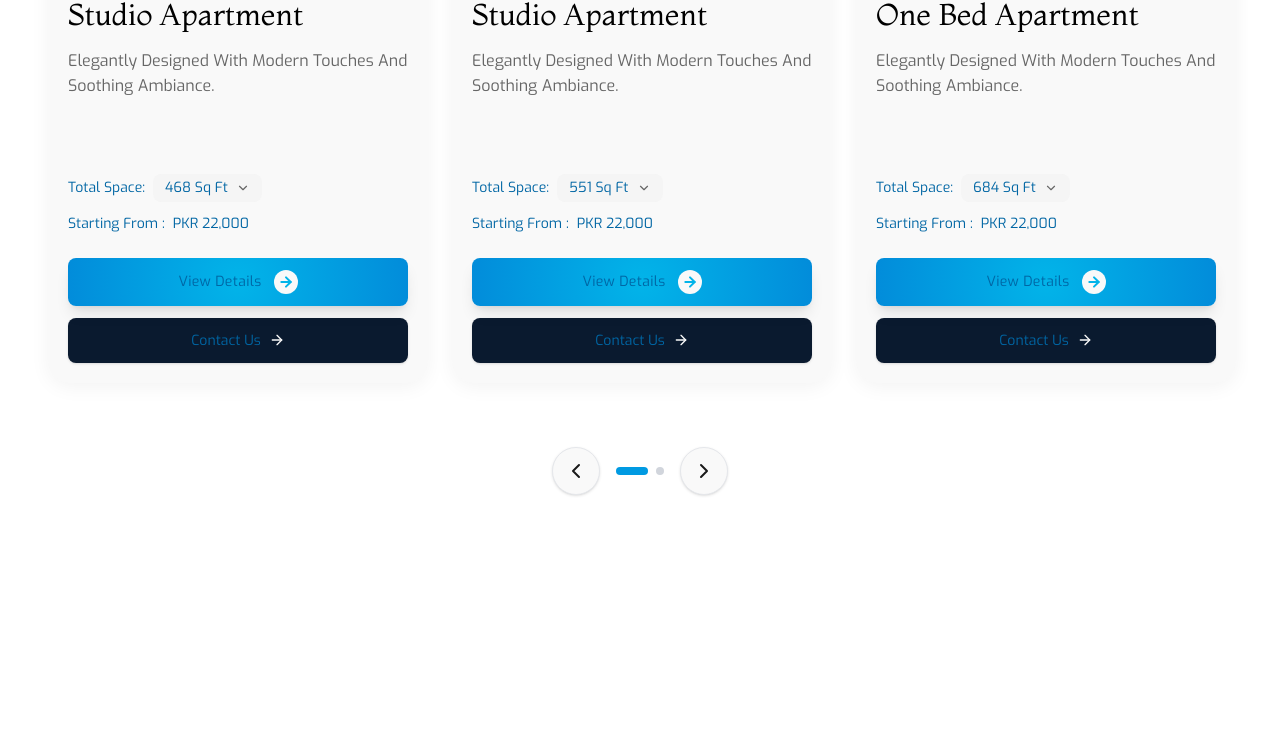
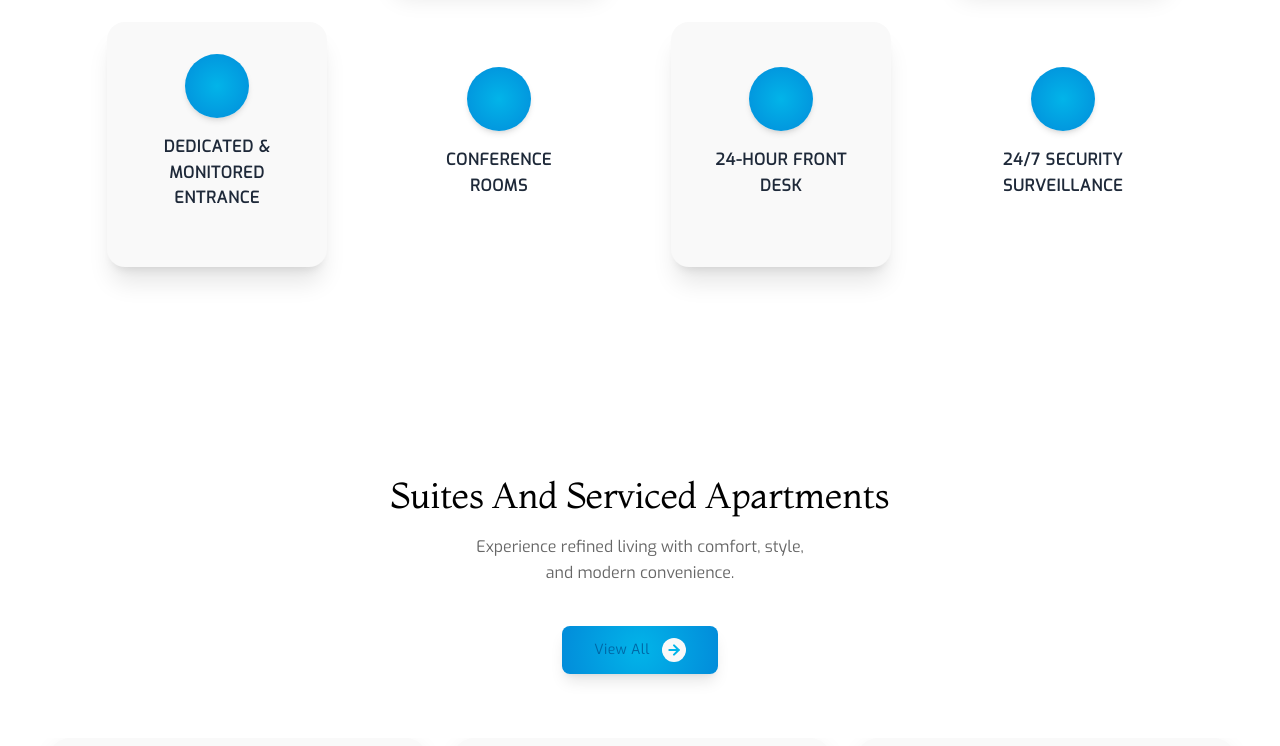
Before and after one commit to DevFawadKhan/address-fountain, a Next.js app: page / in a window 1280 px wide. Shown: the part 3666-4412 px from the top of the page. Built offline with nearby package versions, Linux system fonts and the light colour scheme.

Commit message:
basit: page.tsx

```diff
--- a/src/app/page.tsx
+++ b/src/app/page.tsx
@@ -1,21 +1,18 @@
-// import Image from "next/image";
 import Sponsers from "@/components/sponsers/sponsers";
 import Hero from "@/components/hero/hero";
 import GuidingPrinciples from "@/components/guiding-principles/principles";
 import AmenitiesSection from "@/components/amanitiesSection/page";
 import Modern from "@/components/modernliving/Modern";
 import SuitesSection from "@/components/suites/SuitesSection";
-// import About from "@/app/about/page"
 export default function Home() {
   return (
     <>
       <Hero />
-      {/* <About/> */}
       <Sponsers />
       <GuidingPrinciples />
       <Modern />
+      <AmenitiesSection />
       <SuitesSection />
-      <AmenitiesSection />
     </>
   );
 }
```
